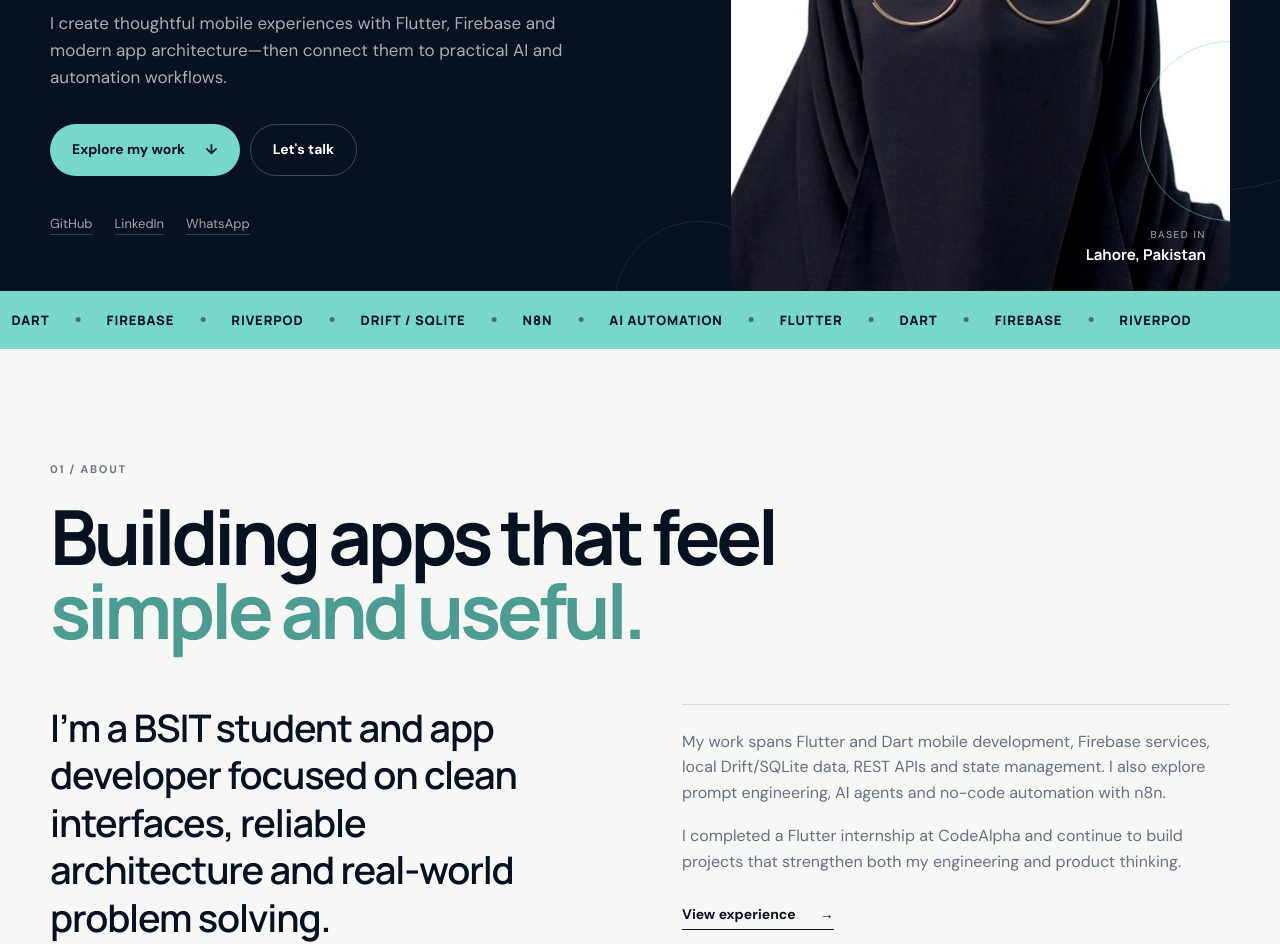
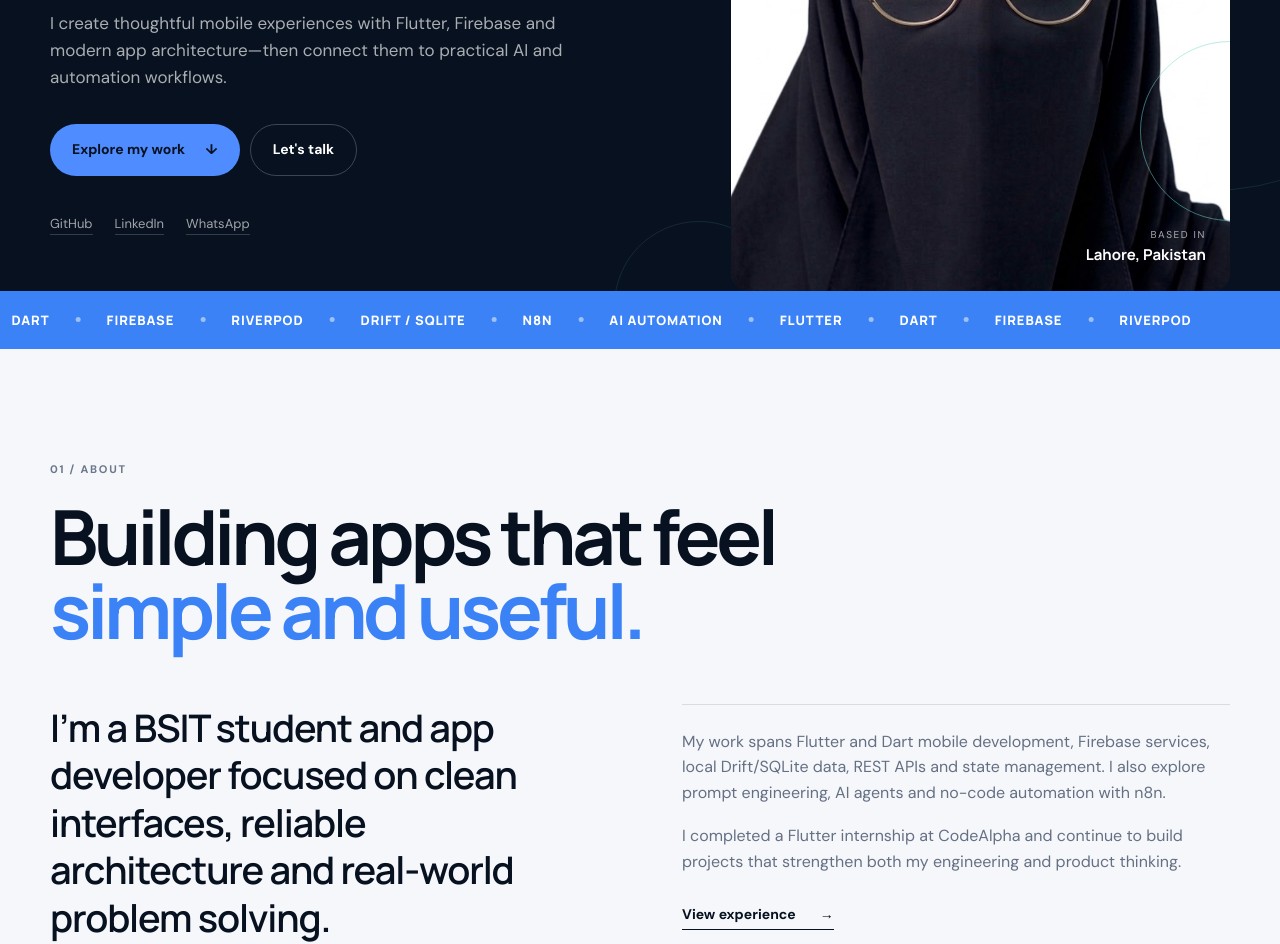
Before and after one commit to mairasarwar132/mairasarwar132.github.io, a plain HTML site: page index.html in a window 1280 px wide. Shown: the part 429-1373 px from the top of the page. Drawn offline with Linux system fonts and the light colour scheme.

Commit message:
Complete navy and electric blue portfolio redesign
Co-authored-by: Copilot App <223556219+Copilot@users.noreply.github.com>

```diff
--- a/index.html
+++ b/index.html
@@ -76,7 +76,7 @@
           <div class="hero-social" aria-label="Social profiles">
             <a href="https://github.com/mairasarwar132" target="_blank" rel="noopener noreferrer">GitHub</a>
             <a href="https://linkedin.com/in/maira-sarwar-771231416" target="_blank" rel="noopener noreferrer">LinkedIn</a>
-            <a href="https://wa.me/923154845041" target="_blank" rel="noopener noreferrer">WhatsApp</a>
+            <a href="https://wa.me/923154845041?text=Hi%20Maira%2C%20I%20found%20your%20portfolio%20and%20would%20like%20to%20discuss%20an%20opportunity." target="_blank" rel="noopener noreferrer">WhatsApp</a>
           </div>
         </div>
         <div class="hero-portrait reveal">
@@ -274,7 +274,7 @@
         <p>I’m open to Flutter development, mobile app, AI automation and collaboration opportunities.</p>
         <div class="contact-actions">
           <a class="button button-primary" href="mailto:mairasarwar132@gmail.com?subject=Project%20Inquiry&body=Hello%20Maira%2C%0AI%20would%20like%20to%20discuss%20a%20project.%0A%0A">Email me <span>↗</span></a>
-          <a class="button button-ghost" href="https://wa.me/923154845041" target="_blank" rel="noopener noreferrer">WhatsApp <span>↗</span></a>
+          <a class="button button-ghost" href="https://wa.me/923154845041?text=Hi%20Maira%2C%20I%20have%20a%20project%20inquiry%20from%20your%20portfolio." target="_blank" rel="noopener noreferrer">WhatsApp <span>↗</span></a>
           <a class="button button-ghost" href="Maira-Sarwar-Resume.pdf" download>Download CV <span>↓</span></a>
         </div>
         <div class="contact-links">
@@ -290,6 +290,7 @@
     <div class="container footer-inner">
       <a class="brand footer-brand" href="#top" aria-label="Back to top"><span>MS</span></a>
       <p>© <span id="year"></span> Maira Sarwar</p>
+      <a class="back-link" href="https://wa.me/923154845041?text=Hi%20Maira%2C%20I%20found%20your%20portfolio%20and%20would%20like%20to%20connect." target="_blank" rel="noopener noreferrer">WhatsApp</a>
       <a class="back-link" href="#top">Back to top ↑</a>
     </div>
   </footer>
--- a/style.css
+++ b/style.css
@@ -1,10 +1,11 @@
 :root {
-  --ink: #08111f;
-  --ink-2: #101b2d;
-  --paper: #f7f8f5;
+  --ink: #07111f;
+  --ink-2: #0d1b33;
+  --paper: #f5f7fb;
   --white: #ffffff;
-  --mint: #77d8c7;
-  --cyan: #72cfd8;
+  --mint: #4f8cff;
+  --cyan: #73a4ff;
+  --electric: #3b82f6;
   --coral: #ef9b82;
   --line: rgba(8, 17, 31, 0.12);
   --muted: #657083;
@@ -75,18 +76,18 @@ a { color: inherit; }
 .orbit-one { width: 500px; height: 500px; right: -180px; top: 120px; }
 .orbit-two { width: 170px; height: 170px; left: 48%; bottom: -100px; }
 
-.ticker { height: 58px; background: var(--mint); color: var(--ink); overflow: hidden; display: flex; align-items: center; }
+.ticker { height: 58px; background: var(--electric); color: var(--white); overflow: hidden; display: flex; align-items: center; }
 .ticker-track { display: flex; align-items: center; gap: 26px; min-width: max-content; animation: ticker 18s linear infinite; }
 .ticker-track span { font-family: "Manrope", sans-serif; font-size: 13px; font-weight: 800; text-transform: uppercase; letter-spacing: .07em; }
-.ticker-track i { width: 5px; height: 5px; border-radius: 50%; background: var(--ink); opacity: .5; }
+.ticker-track i { width: 5px; height: 5px; border-radius: 50%; background: var(--white); opacity: .5; }
 @keyframes ticker { to { transform: translateX(-30%); } }
 
 .section { padding: 112px 0; }
-.section-tint { background: #edf1ed; }
+.section-tint { background: #edf2f8; }
 .section-heading { margin-bottom: 56px; }
 .section-label { margin: 0 0 20px; color: #6a7789; text-transform: uppercase; letter-spacing: .16em; font-size: 11px; font-weight: 800; }
 .section-heading h2, .contact-layout h2 { margin: 0; max-width: 800px; font-family: "Manrope", sans-serif; font-size: clamp(44px, 6vw, 76px); line-height: .98; letter-spacing: -.055em; }
-.section-heading h2 em, .contact-layout h2 em { color: #4d9c91; font-style: normal; }
+.section-heading h2 em, .contact-layout h2 em { color: var(--electric); font-style: normal; }
 .about-grid { display: grid; grid-template-columns: 1fr 1fr; gap: 84px; align-items: start; }
 .about-lead { margin: 0; max-width: 480px; font-family: "Manrope", sans-serif; font-size: clamp(26px, 3vw, 38px); line-height: 1.25; letter-spacing: -.03em; }
 .about-copy { border-top: 1px solid var(--line); padding-top: 24px; }
@@ -160,7 +161,7 @@ a { color: inherit; }
 .course-card h3 { margin: 70px 0 6px; font-family: "Manrope", sans-serif; font-size: 21px; }
 .course-card p { margin: 0; color: var(--muted); font-size: 14px; }
 
-.contact-section { background: #b9ddd5; text-align: center; }
+.contact-section { background: #cfe0ff; text-align: center; }
 .contact-layout { display: flex; flex-direction: column; align-items: center; }
 .contact-layout h2 em { color: var(--ink); }
 .contact-layout > p:not(.section-label) { max-width: 580px; margin: 24px 0 30px; color: #41524f; }
```
